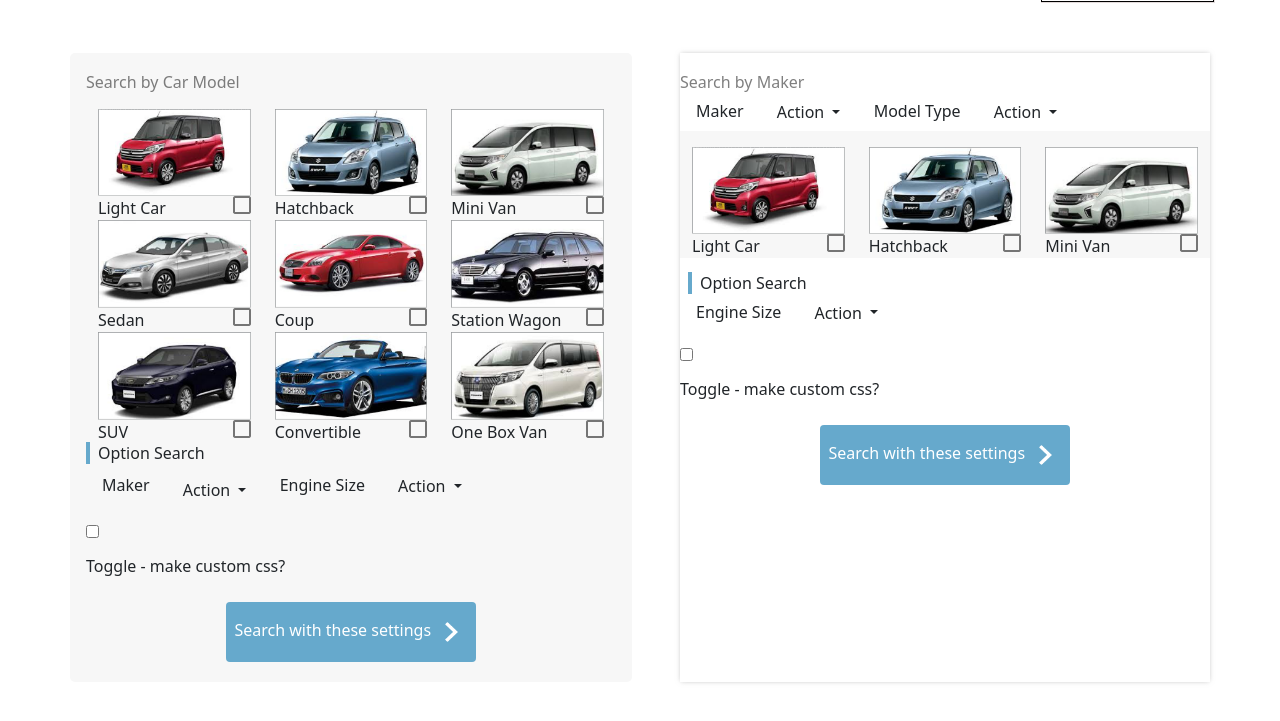
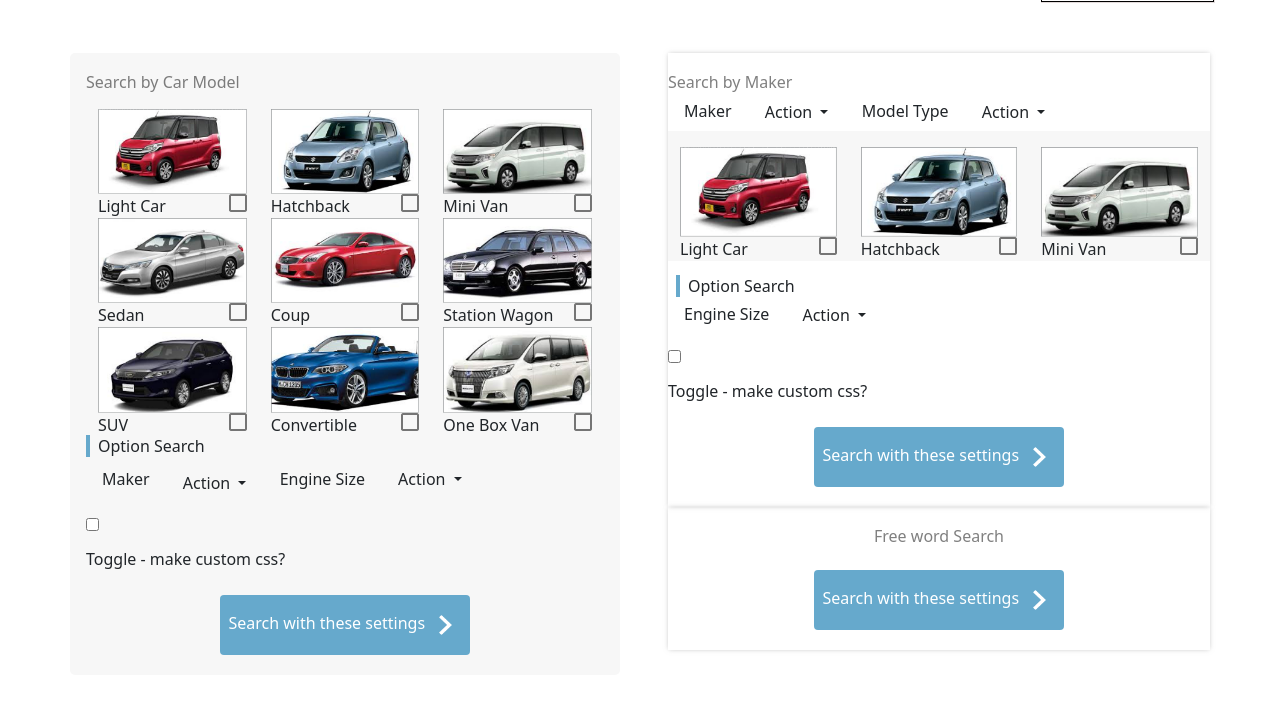
Before and after one commit to JudahT/Frontend-test-Grune, a website: page index.html in a window 1280 px wide. Shown: the part 1079-1800 px from the top of the page. Drawn offline with nearby package versions, Linux system fonts and the light colour scheme; files that its build step writes are made by us from their sources.

Commit message:
Adding free search section

```diff
--- a/css/style.css
+++ b/css/style.css
@@ -10,7 +10,7 @@
   color: #406a7f;
 }
 
-/* Carousel indicators */
+/* Carousel section - indicators */
 .carousel .carousel-indicators li {
   width: 10px;
   height: 10px;
@@ -20,24 +20,7 @@
   cursor: pointer;
 }
 
-/* Adding heigh restriction to carousel - uncomment to acivate */
-/* .image-carousel {
-  object-fit: cover;
-  object-position: center;
-  overflow: hidden;
-  height: 100vh;
-} */
-
-/* Adding height restriction to left and right navigation arrows */
-/* .carousel-control-prev .carousel-control-next .carousel-indicators {
-  height: 50vh;
-} */
-
-/* Adding class to carousel div and height restriction to div */
-/* .carousel-height {
-  height: 80vh;
-} */
-
+/* Swiper section */
 .swiper {
   height: 285px;
   width: 100%;
@@ -295,6 +278,7 @@
   height: 15px;
 }
 
+/* Search for cars by Brand or Maker Section */
 .searchForCars {
   display: flex;
 }
@@ -334,8 +318,12 @@
 
 .searchByMaker {
   padding: 20px 0px;
+  box-shadow: 0px 0px 5px -1px rgba(138, 138, 138, 0.6);
+}
 
-  box-shadow: 0px 0px 5px -1px rgba(138, 138, 138, 0.6);
+.freeSearch {
+    padding: 20px 0px;
+    box-shadow: 0px 0px 5px -1px rgba(138, 138, 138, 0.6);
 }
 
 .makerCarCheckbox {
@@ -356,6 +344,20 @@
   margin: 10px;
   height: 20px;
 }
+
+/* Free Search section */
+.freeSearch {
+}
+
+.freeSearchBtn {
+  background-color: #66a9cc;
+  color: #fff;
+  border: none;
+  border-radius: 4px;
+  height: 60px;
+  width: 250px;
+}
+
 /* News Section */
 @media only screen and (max-width: 576px) {
   .news {
@@ -411,6 +413,17 @@
   width: 190px;
 }
 
+@media only screen and (max-width: 400px) {
+  .newsBtnBig {
+    background-color: #66a9cc;
+      color: #fff;
+      border: none;
+      border-radius: 4px;
+      height: 40px;
+      width: 150px;
+  }
+}
+
 .newsText {
   height: 100%;
   width: 100%;
--- a/index.html
+++ b/index.html
@@ -713,7 +713,9 @@
           <section class="d-md-none mobileWhiteSpace"></section>
 
           <!-- Right Side - Search by Maker section -->
-          <div class="col searchByMaker ms-md-5">
+          <div class="col ms-md-5">
+            <div class="row">
+              <div class="col searchUpper searchByMaker">
                 <div class="makerTitle">
                   <h1 class="text-black-50">Search by Maker</h1>
                 </div>
@@ -844,12 +846,36 @@
                   </div>
                 </div>
               </div>
+              <div class="w-100"></div>
+              <div class="col searchLower">
+                <div class="row justify-content-end">
+                  <div class="col freeSearch">
+                    <div class="makerTitle">
+                      <h1 class="text-black-50 text-center">
+                        Free word Search
+                      </h1>
+                    </div>
+                    <div class="searchButton mt-4">
+                      <button class="freeSearchBtn">
+                        Search with these settings
+                        <img
+                          class="searchButtonArrow"
+                          src="./assets/img/icon/arrowButton.png"
+                          alt="white arrow"
+                        />
+                      </button>
+                    </div>
+                  </div>
+                </div>
+              </div>
+            </div>
+          </div>
         </div>
       </div>
       <!-- End of Search for Cars section -->
     </section>
 
-    <!-- News section WIP -->
+    <!-- News section - COMPLETE -->
     <section id="お知らせ" class="my-5">
       <div
         class="container news d-flex justify-content-center align-items-center"
```
Also changed, not shown: Reference-Page.png. Lines whose indentation alone changed are shown as unchanged.
